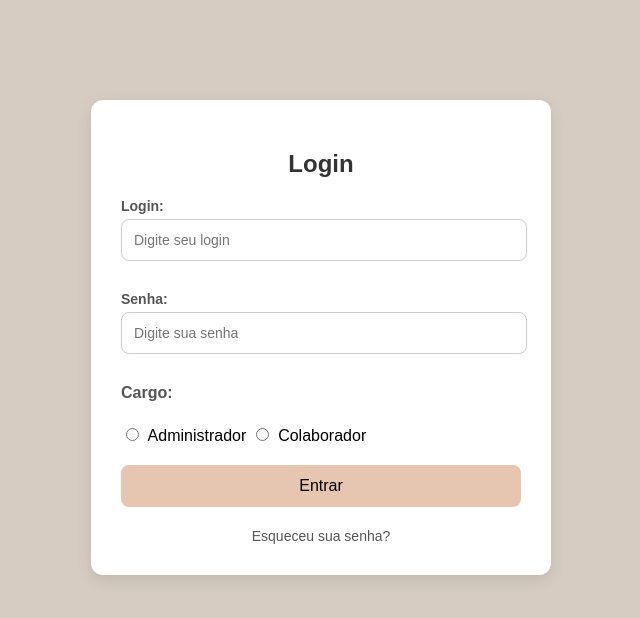
After one commit to Arcano-2730-2/Ds-web-2025, a PHP site: page /login.php in a window 1280 px wide. The commit adds this page. Shown: the top 618 px of the page, without its empty margins (319-959 px from the left). Run offline with PHP 8.4, Linux system fonts and the light colour scheme.

Commit message:
Atualização do sistema

```diff
--- /dev/null
+++ b/POO/POO-PDO/Desafio POO/login.php
@@ -0,0 +1,201 @@
+<?php
+session_start();
+include("conexao.php");
+
+// Verifica se o formulário foi enviado
+if ($_SERVER["REQUEST_METHOD"] == "POST") {
+    if (!empty($_POST['login']) && !empty($_POST['senha']) && !empty($_POST['cargo'])) {
+        $login = $_POST['login'];
+        $senha = $_POST['senha'];
+        $cargo = $_POST['cargo'];
+
+        try {
+            $sql = "SELECT * FROM administrador WHERE email = :email AND senha = :senha AND cargo = :cargo";
+            $stmt = $db->prepare($sql);
+            $stmt->bindParam(':email', $login);
+            $stmt->bindParam(':senha', $senha);
+            $stmt->bindParam(':cargo', $cargo);
+            $stmt->execute();
+
+            if ($stmt->rowCount() > 0) {
+                $usuario = $stmt->fetch(PDO::FETCH_ASSOC);
+                $_SESSION['login'] = $usuario['email'];
+                $_SESSION['cargo'] = $usuario['cargo'];
+
+                // Redireciona para o index.php
+                header("Location: index.php");
+                exit;
+            } else {
+
+                $_SESSION['erro'] = "Login, senha ou cargo inválidos.";
+                header("Location: login.php");
+                exit;
+            }
+        } catch (PDOException $e) {
+            echo "Erro no banco de dados: " . $e->getMessage();
+        }
+    } else {
+        $_SESSION['erro'] = "Preencha todos os campos.";
+        header("Location: login.php");
+        exit;
+    }
+}
+?>
+
+<!DOCTYPE html>
+<html lang="pt-br">
+<head>
+    <meta charset="UTF-8">
+    <meta name="viewport" content="width=device-width, initial-scale=1.0">
+    <link rel="shortcut icon" type="icon.svg" href="./assets/img/icon.svg">
+    <title>Login</title>
+    <style>
+        body {
+            background-color: #d6ccc2;
+            font-family: 'Arial', sans-serif;
+            margin: 0;
+            padding: 0;
+        }
+
+        .container {
+            width: 400px;
+            margin: 100px auto;
+            background: #fff;
+            padding: 30px;
+            border-radius: 12px;
+            box-shadow: 0 5px 15px rgba(0, 0, 0, 0.1);
+        }
+
+        h2 {
+            text-align: center;
+            color: #333;
+            font-size: 24px;
+            margin-bottom: 20px;
+        }
+
+        label {
+            display: block;
+            margin: 10px 0 5px;
+            font-weight: bold;
+            font-size: 14px;
+            color: #555;
+        }
+
+        input[type="text"], input[type="password"] {
+            width: 95%;
+            padding: 12px;
+            margin-bottom: 20px;
+            border: 1px solid #ccc;
+            border-radius: 8px;
+            font-size: 14px;
+            color: #333;
+            transition: border-color 0.3s ease;
+        }
+
+        input[type="text"]:focus, input[type="password"]:focus {
+            border-color: #e7c6b1;
+            outline: none;
+        }
+
+        .cargo-radio {
+            margin-bottom: 20px;
+
+        }
+
+        .cargo-radio label {
+            font-size: 16px;
+            margin-right: 10px;
+            color: #555;
+
+        }
+
+        .cargo-radio input[type="radio"] {
+            margin-right: 5px;
+
+
+        }
+
+        .erro {
+            color: red;
+            margin-bottom: 20px;
+            text-align: center;
+        }
+
+        input[type="submit"] {
+            width: 100%;
+            padding: 12px;
+            background-color: #e7c6b1;
+            border: none;
+            border-radius: 8px;
+            font-size: 16px;
+            cursor: pointer;
+            transition: background-color 0.3s ease;
+        }
+
+        input[type="submit"]:hover {
+            background-color: #d1a78f;
+        }
+
+        button {
+            width: 100%;
+            padding: 12px;
+            background-color: #e7c6b1;
+            border: none;
+            border-radius: 8px;
+            font-size: 16px;
+            cursor: pointer;
+            transition: background-color 0.3s ease;
+        }
+
+        button:hover {
+            background-color: #d1a78f;
+        }
+
+        .footer {
+            text-align: center;
+            margin-top: 20px;
+        }
+
+        .footer a {
+            color: #555;
+            font-size: 14px;
+            text-decoration: none;
+        }
+
+        .footer a:hover {
+            color: #d1a78f;
+        }
+    </style>
+</head>
+<body>
+    <div class="container">
+        <h2>Login</h2>
+        <form action="login.php" method="POST">
+            <label for="login">Login:</label>
+            <input type="text" name="login" required placeholder="Digite seu login">
+
+            <label for="senha">Senha:</label>
+            <input type="password" name="senha" required placeholder="Digite sua senha">
+
+            <div class="cargo-radio">
+                <label>Cargo:</label><br>
+                <input type="radio" name="cargo" value="admin" required> Administrador
+                <input type="radio" name="cargo" value="vendedor" required> Colaborador
+            </div>
+
+            <input type="submit" value="Entrar">
+
+            <?php
+                if (isset($_SESSION['erro'])) {
+                    echo '<p class="erro">' . htmlspecialchars($_SESSION['erro']) . '</p>';
+                    unset($_SESSION['erro']);
+                }
+            ?>
+        </form>
+
+        <div class="footer">
+            <a href="#">Esqueceu sua senha?</a>
+        </div>
+    </div>
+</body>
+</html>
```
Also changed, not shown: POO/POO-PDO/Desafio POO/assets/js/script.js (+26 -1 lines), POO/POO-PDO/Desafio POO/cadastro.php (added, +181 -0 lines), POO/POO-PDO/Desafio POO/cadastroValida.php (added, +49 -0 lines), POO/POO-PDO/Desafio POO/clienteValida.php (added, +64 -0 lines), POO/POO-PDO/Desafio POO/dashboard.php (added, +46 -0 lines), POO/POO-PDO/Desafio POO/index.php (+20 -12 lines), POO/POO-PDO/Desafio POO/insertionAdmin.php (added, +33 -0 lines), POO/POO-PDO/Desafio POO/loginValida.php (added, +55 -0 lines), POO/POO-PDO/Desafio POO/logout.php (added, +7 -0 lines), POO/POO-PDO/Desafio POO/produtoAlteracao.php (+5 -5 lines).
